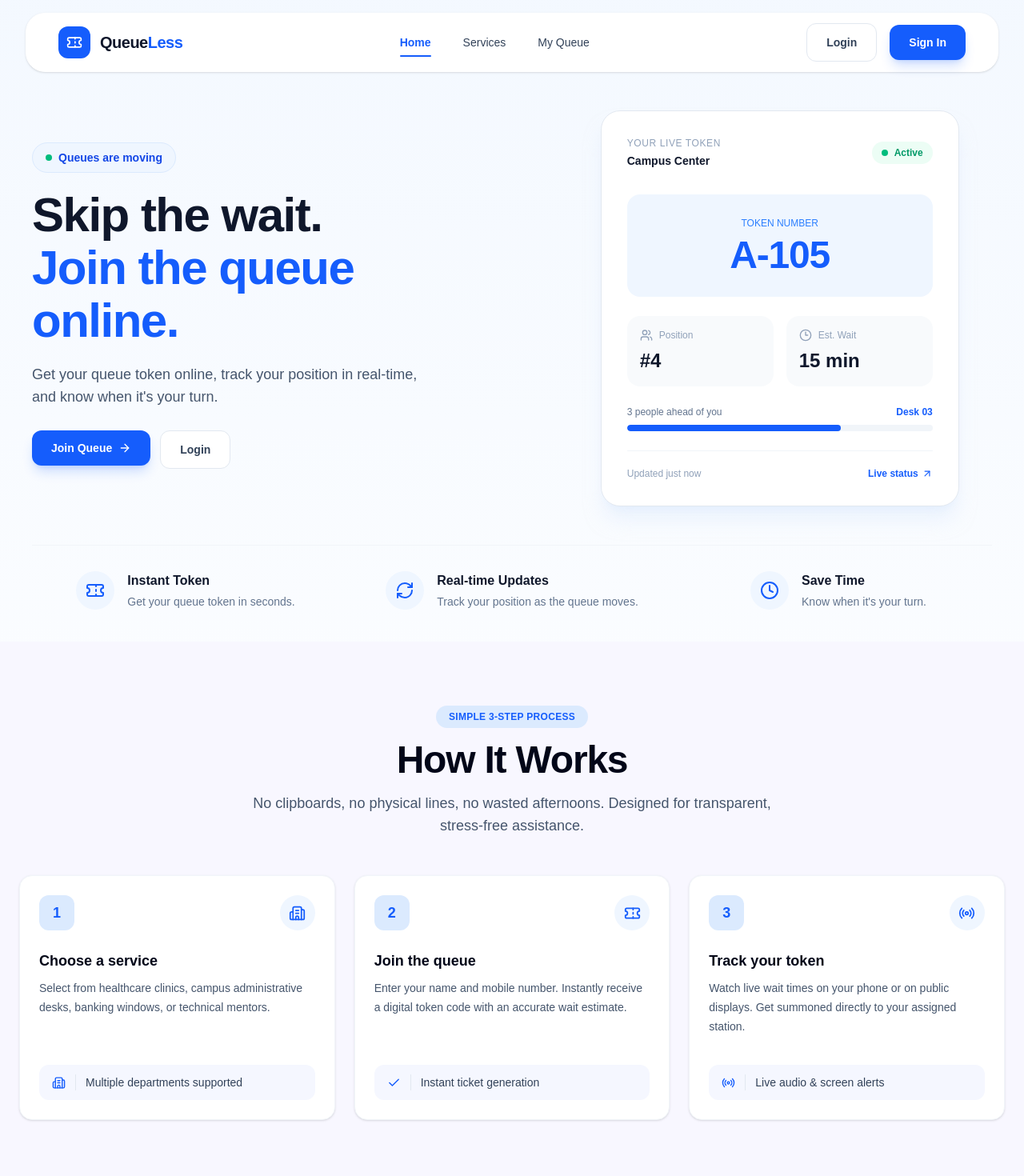
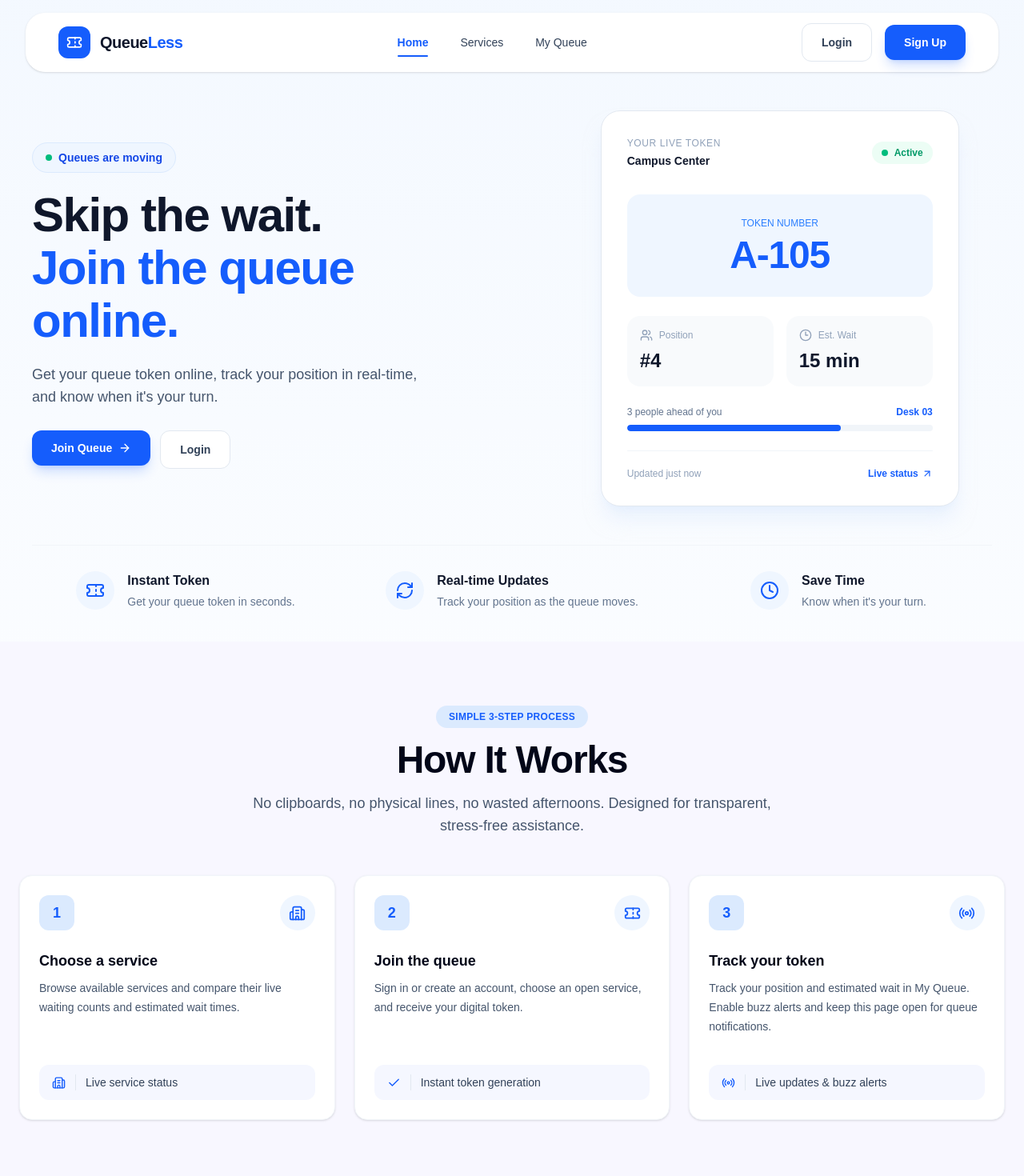
Before and after one commit to bhushank45/QueueLess, a React (Vite) app: page / in a window 1280 px wide. Shown: the top 1470 px of the page at 80% size. Built offline with nearby package versions, Linux system fonts and the light colour scheme; no server answers.

Commit message:
fix: align signup and queue guidance

```diff
--- a/src/components/common/Navbar.jsx
+++ b/src/components/common/Navbar.jsx
@@ -313,10 +313,10 @@ function Navbar() {
                 </Link>
 
                 <Link
-                  to="/login"
+                  to="/register"
                   className="inline-flex h-11 items-center justify-center rounded-xl bg-blue-600 px-6 text-sm font-semibold text-white shadow-lg shadow-blue-600/20 transition hover:bg-blue-700"
                 >
-                  Sign In
+                  Sign Up
                 </Link>
               </>
             )}
@@ -442,13 +442,13 @@ function Navbar() {
                   </Link>
 
                   <Link
-                    to="/login"
+                    to="/register"
                     onClick={() =>
                       setIsMenuOpen(false)
                     }
                     className="mt-1 rounded-xl bg-blue-600 px-4 py-3 text-center text-sm font-semibold text-white"
                   >
-                    Sign In
+                    Sign Up
                   </Link>
                 </>
               )}
--- a/src/components/home/HowItWorks.jsx
+++ b/src/components/home/HowItWorks.jsx
@@ -6,8 +6,8 @@ const steps = [
     icon: Building2,
     title: "Choose a service",
     description:
-      "Select from healthcare clinics, campus administrative desks, banking windows, or technical mentors.",
-    feature: "Multiple departments supported",
+      "Browse available services and compare their live waiting counts and estimated wait times.",
+    feature: "Live service status",
     featureIcon: Building2,
   },
   {
@@ -15,8 +15,8 @@ const steps = [
     icon: Ticket,
     title: "Join the queue",
     description:
-      "Enter your name and mobile number. Instantly receive a digital token code with an accurate wait estimate.",
-    feature: "Instant ticket generation",
+      "Sign in or create an account, choose an open service, and receive your digital token.",
+    feature: "Instant token generation",
     featureIcon: Check,
   },
   {
@@ -24,8 +24,8 @@ const steps = [
     icon: Radio,
     title: "Track your token",
     description:
-      "Watch live wait times on your phone or on public displays. Get summoned directly to your assigned station.",
-    feature: "Live audio & screen alerts",
+      "Track your position and estimated wait in My Queue. Enable buzz alerts and keep this page open for queue notifications.",
+    feature: "Live updates & buzz alerts",
     featureIcon: Radio,
   },
 ];
--- a/src/pages/user/Queue.jsx
+++ b/src/pages/user/Queue.jsx
@@ -329,8 +329,7 @@ function Queue() {
                   </h3>
 
                   <p className="mt-1 text-[10px] leading-4 text-slate-500">
-                    Your queue information is synced directly
-                    with Firebase.
+                    Your token, position, and estimated wait stay up to date.
                   </p>
                 </div>
               </div>
@@ -344,12 +343,11 @@ function Queue() {
 
                 <div>
                   <h3 className="text-xs font-semibold text-slate-900">
-                    Live Sync Active
+                    Live Updates
                   </h3>
 
                   <p className="mt-1 text-[10px] leading-4 text-slate-500">
-                    Changes made by the administrator appear
-                    automatically.
+                    Queue changes appear here automatically while you wait.
                   </p>
                 </div>
               </div>
```
